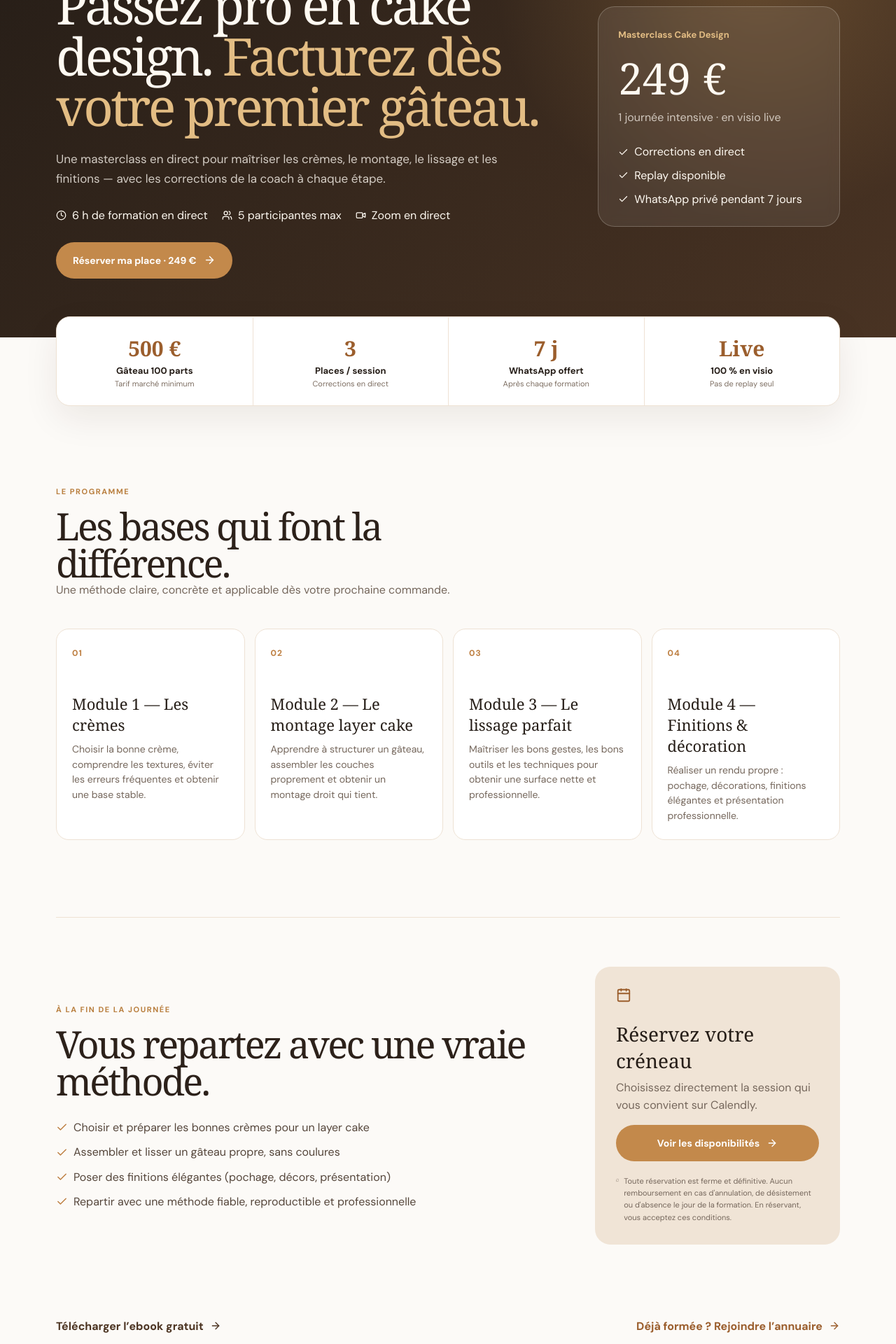
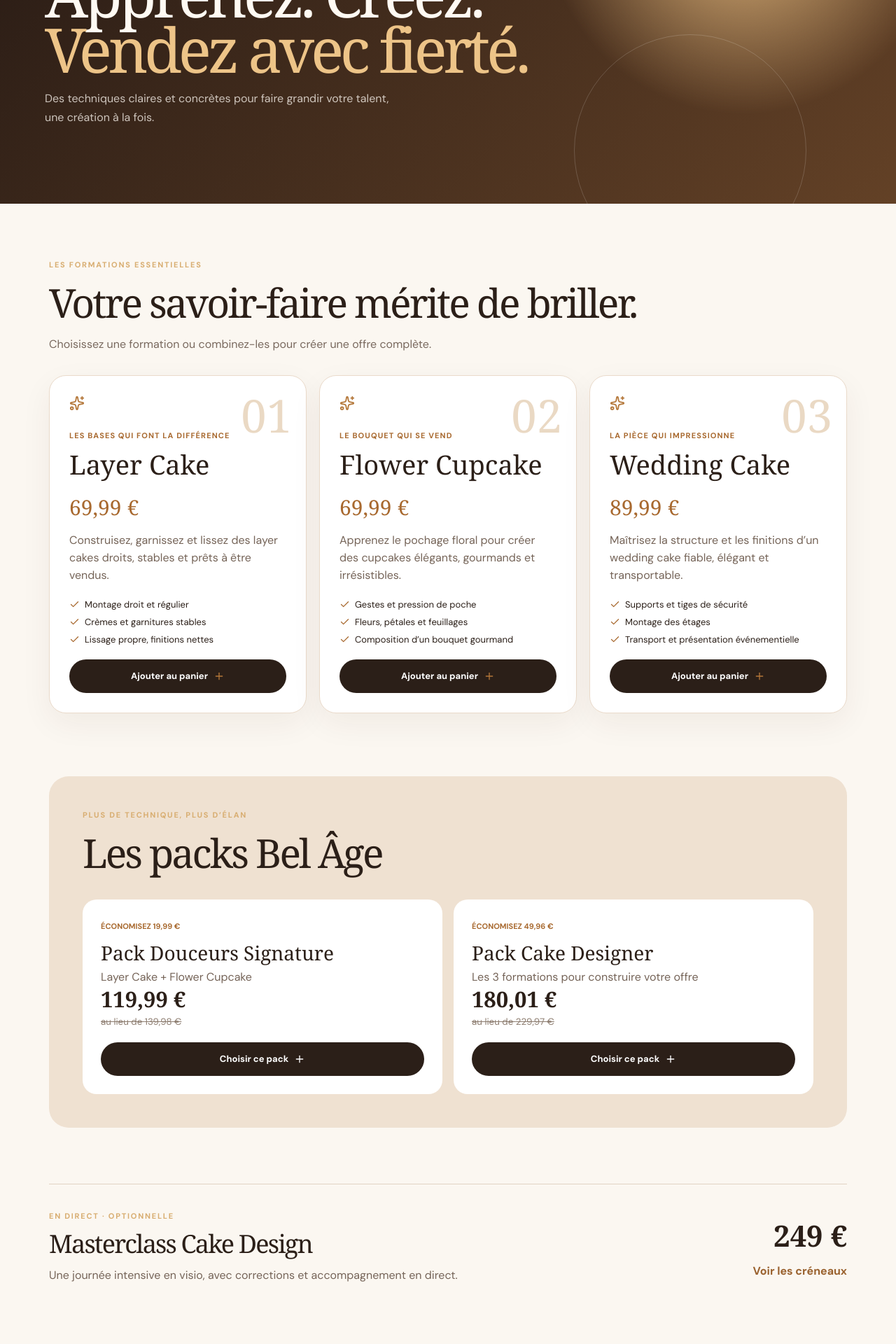
Before and after one commit to redouane84000/belage-patisserie-front, a React (Vite) app: page /packs in a window 1280 px wide. Shown: the part 240-2160 px from the top of the page at 70% size. Built offline with nearby package versions, Linux system fonts and the light colour scheme; a web font is replaced by a local one.

Commit message:
Build training sales catalog and checkout flow
Co-authored-by: redouane84000 <redouane84000@users.noreply.github.com>

```diff
--- a/src/pages/Packs/PacksSingle.jsx
+++ b/src/pages/Packs/PacksSingle.jsx
@@ -1,107 +1,41 @@
-import { ArrowRight, Calendar, Check, Clock, MessageCircle, Users, Video } from 'lucide-react'
-import { Link } from 'react-router-dom'
-import { EBOOK_PREMIUM, FORMATION_MASTERCLASS } from '../../data/resources'
-import {
-  MASTERCLASS_MODULES,
-  MASTERCLASS_OUTCOMES,
-  RESERVATION_CONDITIONS,
-  TRUST_STATS,
-} from '../../data/formationsContent'
-import './PacksSingle.css'
+import { Check, ChevronLeft, CreditCard, Lock, Minus, Plus, ShoppingBag, Sparkles, Trash2 } from 'lucide-react'
+import { useMemo, useState } from 'react'
+import { FORMATION_MASTERCLASS } from '../../data/resources'
+import './TrainingStore.css'
+
+const COURSES = [
+  { id: 'layer-cake', title: 'Layer Cake', price: 69.99, label: 'Les bases qui font la différence', text: 'Construisez, garnissez et lissez des layer cakes droits, stables et prêts à être vendus.', includes: ['Montage droit et régulier', 'Crèmes et garnitures stables', 'Lissage propre, finitions nettes'] },
+  { id: 'flower-cupcake', title: 'Flower Cupcake', price: 69.99, label: 'Le bouquet qui se vend', text: 'Apprenez le pochage floral pour créer des cupcakes élégants, gourmands et irrésistibles.', includes: ['Gestes et pression de poche', 'Fleurs, pétales et feuillages', 'Composition d’un bouquet gourmand'] },
+  { id: 'wedding-cake', title: 'Wedding Cake', price: 89.99, label: 'La pièce qui impressionne', text: 'Maîtrisez la structure et les finitions d’un wedding cake fiable, élégant et transportable.', includes: ['Supports et tiges de sécurité', 'Montage des étages', 'Transport et présentation événementielle'] },
+]
+const PACKS = [
+  { id: 'duo', ids: ['layer-cake', 'flower-cupcake'], title: 'Pack Douceurs Signature', saving: 19.99, note: 'Layer Cake + Flower Cupcake' },
+  { id: 'trio', ids: COURSES.map(({ id }) => id), title: 'Pack Cake Designer', saving: 49.96, note: 'Les 3 formations pour construire votre offre' },
+]
+const euro = (value) => value.toLocaleString('fr-FR', { style: 'currency', currency: 'EUR' })
 
 export default function PacksSingle() {
-  const bookingUrl = FORMATION_MASTERCLASS.calendly
+  const [cart, setCart] = useState([])
+  const [step, setStep] = useState('catalog')
+  const [customer, setCustomer] = useState({ firstName: '', lastName: '', email: '', phone: '' })
+  const items = useMemo(() => COURSES.filter((course) => cart.includes(course.id)), [cart])
+  const total = items.reduce((sum, item) => sum + item.price, 0) - (cart.length === 2 && cart.includes('layer-cake') && cart.includes('flower-cupcake') ? 19.99 : 0) - (cart.length === 3 ? 49.96 : 0)
+  const add = (ids) => setCart((current) => [...new Set([...current, ...ids])])
 
-  return (
-    <main className="formation-page">
-      <section className="formation-hero">
-        <div className="formation-shell formation-hero__grid">
-          <div>
-            <span className="formation-kicker">Formation cake design · visio live</span>
-            <h1>Passez pro en cake design.<span> Facturez dès votre premier gâteau.</span></h1>
-            <p className="formation-hero__lead">
-              Une masterclass en direct pour maîtriser les crèmes, le montage, le lissage et
-              les finitions — avec les corrections de la coach à chaque étape.
-            </p>
-            <div className="formation-hero__facts">
-              <span><Clock size={15} /> {FORMATION_MASTERCLASS.duration}</span>
-              <span><Users size={15} /> {FORMATION_MASTERCLASS.maxParticipants} participantes max</span>
-              <span><Video size={15} /> Zoom en direct</span>
-            </div>
-            <a href={bookingUrl} target="_blank" rel="noopener noreferrer" className="formation-button">
-              Réserver ma place · {FORMATION_MASTERCLASS.priceLabel}<ArrowRight size={17} />
-            </a>
-          </div>
+  if (step === 'checkout') return <Checkout items={items} total={total} customer={customer} setCustomer={setCustomer} onBack={() => setStep('cart')} />
+  return <main className="training-store">
+    <header className="training-store__hero">
+      <div><p>Bel Âge Pâtisserie · formations en ligne</p><h1>Apprenez. Créez.<br /><em>Vendez avec fierté.</em></h1><span>Des techniques claires et concrètes pour faire grandir votre talent, une création à la fois.</span></div>
+      <button className="training-cart" onClick={() => setStep('cart')}><ShoppingBag size={18} /> Panier <b>{cart.length}</b></button>
+    </header>
+    {step === 'cart' ? <Cart items={items} total={total} remove={(id) => setCart((current) => current.filter((item) => item !== id))} onBack={() => setStep('catalog')} onCheckout={() => items.length && setStep('checkout')} /> : <>
+      <section className="training-store__intro"><p>Les formations essentielles</p><h2>Votre savoir-faire mérite de briller.</h2><span>Choisissez une formation ou combinez-les pour créer une offre complète.</span></section>
+      <section className="training-course-grid-sale">{COURSES.map((course, index) => <article key={course.id} className={`training-sale-card card-${index}`}><span className="training-sale-card__number">0{index + 1}</span><Sparkles size={22} /><p>{course.label}</p><h3>{course.title}</h3><div className="training-sale-card__price">{euro(course.price)}</div><span>{course.text}</span><ul>{course.includes.map((item) => <li key={item}><Check size={15} />{item}</li>)}</ul><button onClick={() => add([course.id])}>{cart.includes(course.id) ? 'Ajoutée au panier' : 'Ajouter au panier'} <Plus size={16} /></button></article>)}</section>
+      <section className="training-packs"><div><p>Plus de technique, plus d’élan</p><h2>Les packs Bel Âge</h2></div><div className="training-pack-grid">{PACKS.map((pack) => { const regular = COURSES.filter((course) => pack.ids.includes(course.id)).reduce((sum, item) => sum + item.price, 0); return <article key={pack.id}><span>Économisez {euro(pack.saving)}</span><h3>{pack.title}</h3><p>{pack.note}</p><strong>{euro(regular - pack.saving)}</strong><small>au lieu de {euro(regular)}</small><button onClick={() => add(pack.ids)}>Choisir ce pack <Plus size={16} /></button></article> })}</div></section>
+      <section className="training-masterclass"><div><p>En direct · optionnelle</p><h2>Masterclass Cake Design</h2><span>Une journée intensive en visio, avec corrections et accompagnement en direct.</span></div><div><strong>{FORMATION_MASTERCLASS.priceLabel}</strong><a href={FORMATION_MASTERCLASS.calendly} target="_blank" rel="noreferrer">Voir les créneaux</a></div></section>
+    </>}
+  </main>
+}
 
-          <aside className="formation-hero__offer">
-            <span>Masterclass Cake Design</span>
-            <strong>{FORMATION_MASTERCLASS.priceLabel}</strong>
-            <p>1 journée intensive · en visio live</p>
-            <ul>
-              <li><Check size={15} /> Corrections en direct</li>
-              <li><Check size={15} /> Replay disponible</li>
-              <li><Check size={15} /> WhatsApp privé pendant 7 jours</li>
-            </ul>
-          </aside>
-        </div>
-      </section>
-
-      <section className="formation-stats formation-shell" aria-label="Les atouts de la formation">
-        {TRUST_STATS.map((stat) => (
-          <div key={stat.label}>
-            <strong>{stat.value}</strong>
-            <span>{stat.label}</span>
-            <small>{stat.sub}</small>
-          </div>
-        ))}
-      </section>
-
-      <section className="formation-shell formation-program">
-        <header className="formation-heading">
-          <span className="formation-kicker">Le programme</span>
-          <h2>Les bases qui font la différence.</h2>
-          <p>Une méthode claire, concrète et applicable dès votre prochaine commande.</p>
-        </header>
-        <div className="formation-modules">
-          {MASTERCLASS_MODULES.map((module, index) => (
-            <article key={module.title}>
-              <span>0{index + 1}</span>
-              <h3>{module.title}</h3>
-              <p>{module.text}</p>
-            </article>
-          ))}
-        </div>
-      </section>
-
-      <section className="formation-shell formation-details">
-        <div className="formation-details__copy">
-          <span className="formation-kicker">À la fin de la journée</span>
-          <h2>Vous repartez avec une vraie méthode.</h2>
-          <ul>
-            {MASTERCLASS_OUTCOMES.map((outcome) => (
-              <li key={outcome}><Check size={17} /> {outcome}</li>
-            ))}
-          </ul>
-        </div>
-        <aside className="formation-details__card">
-          <Calendar size={22} />
-          <h3>Réservez votre créneau</h3>
-          <p>Choisissez directement la session qui vous convient sur Calendly.</p>
-          <a href={bookingUrl} target="_blank" rel="noopener noreferrer" className="formation-button">
-            Voir les disponibilités <ArrowRight size={16} />
-          </a>
-          <p className="formation-legal"><MessageCircle size={14} /> {RESERVATION_CONDITIONS}</p>
-        </aside>
-      </section>
-
-      <section className="formation-shell formation-bottom">
-        <a href={EBOOK_PREMIUM.url} download className="formation-bottom__ebook">
-          Télécharger l’ebook gratuit <ArrowRight size={16} />
-        </a>
-        <Link to="/rejoindre" className="formation-bottom__network">
-          Déjà formée ? Rejoindre l’annuaire <ArrowRight size={16} />
-        </Link>
-      </section>
-    </main>
-  )
-}
+function Cart({ items, total, remove, onBack, onCheckout }) { return <section className="training-checkout"><button className="training-back" onClick={onBack}><ChevronLeft size={17} /> Continuer mes achats</button><h1>Votre panier</h1>{items.length ? <><div className="training-order">{items.map((item) => <div key={item.id}><span>{item.title}</span><strong>{euro(item.price)}</strong><button aria-label={`Retirer ${item.title}`} onClick={() => remove(item.id)}><Trash2 size={17} /></button></div>)}</div><div className="training-total"><span>Total</span><strong>{euro(total)}</strong></div><button className="training-action" onClick={onCheckout}>Passer aux coordonnées <CreditCard size={17} /></button></> : <p>Votre panier est vide. Choisissez la formation qui vous ressemble.</p>}</section> }
+function Checkout({ items, total, customer, setCustomer, onBack }) { const [submitted, setSubmitted] = useState(false); const update = (event) => setCustomer({ ...customer, [event.target.name]: event.target.value }); return <section className="training-checkout"><button className="training-back" onClick={onBack}><ChevronLeft size={17} /> Retour au panier</button><p>Étape sécurisée</p><h1>Vos coordonnées</h1><form onSubmit={(event) => { event.preventDefault(); setSubmitted(true) }}><div className="training-fields">{[['firstName','Prénom'],['lastName','Nom'],['email','E-mail'],['phone','Téléphone']].map(([name,label]) => <label key={name}>{label}<input required name={name} type={name === 'email' ? 'email' : 'text'} value={customer[name]} onChange={update} /></label>)}</div><div className="training-total"><span>Total à régler</span><strong>{euro(total)}</strong></div><button className="training-action"><Lock size={17} /> Continuer vers le paiement sécurisé</button>{submitted && <p className="training-stripe-note">Le lien Stripe sera connecté ici avant la mise en vente. Aucun paiement n’est déclenché pendant cette phase de préparation.</p>}</form></section> }
```
Also changed, not shown: src/pages/Packs/TrainingStore.css (added).
